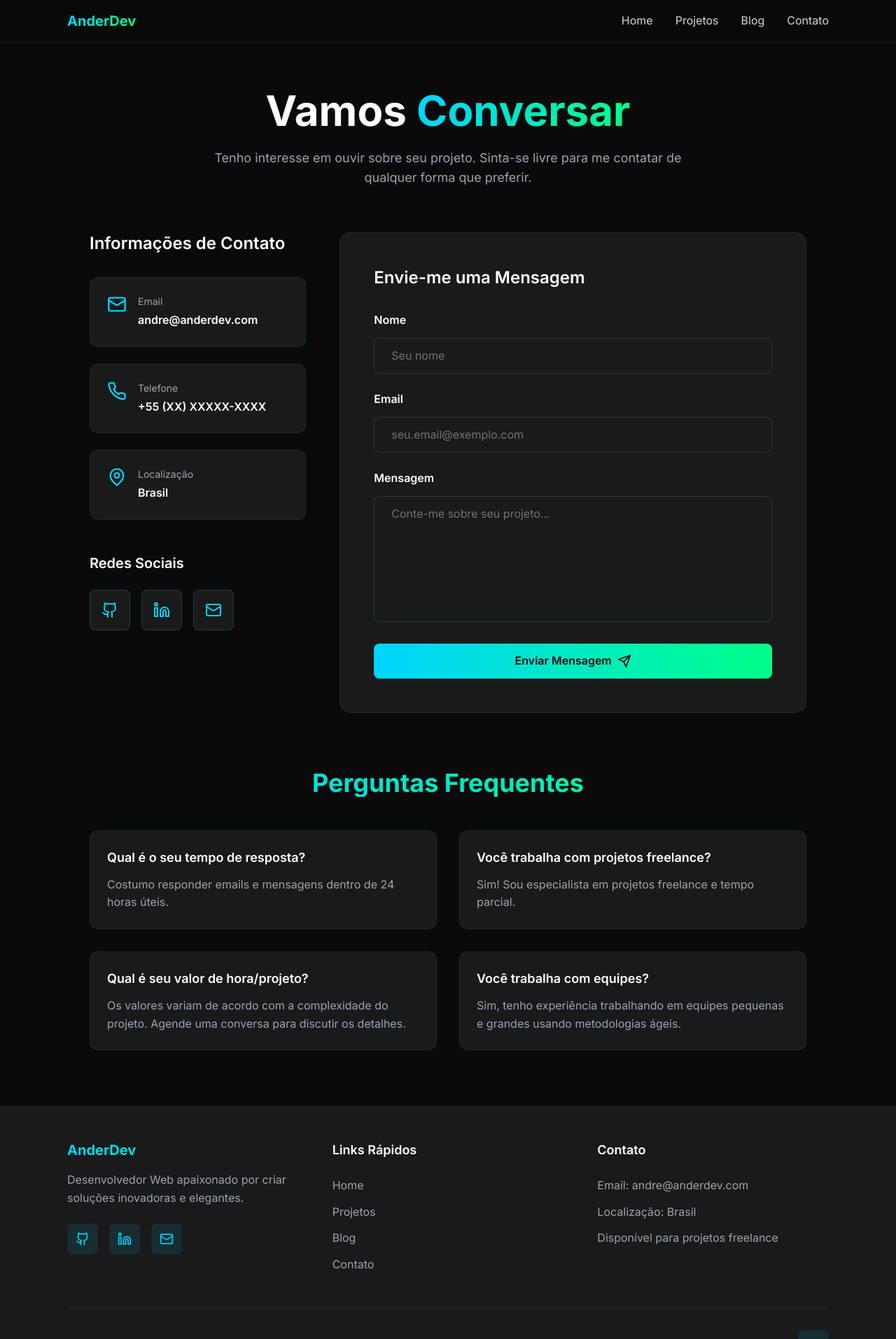
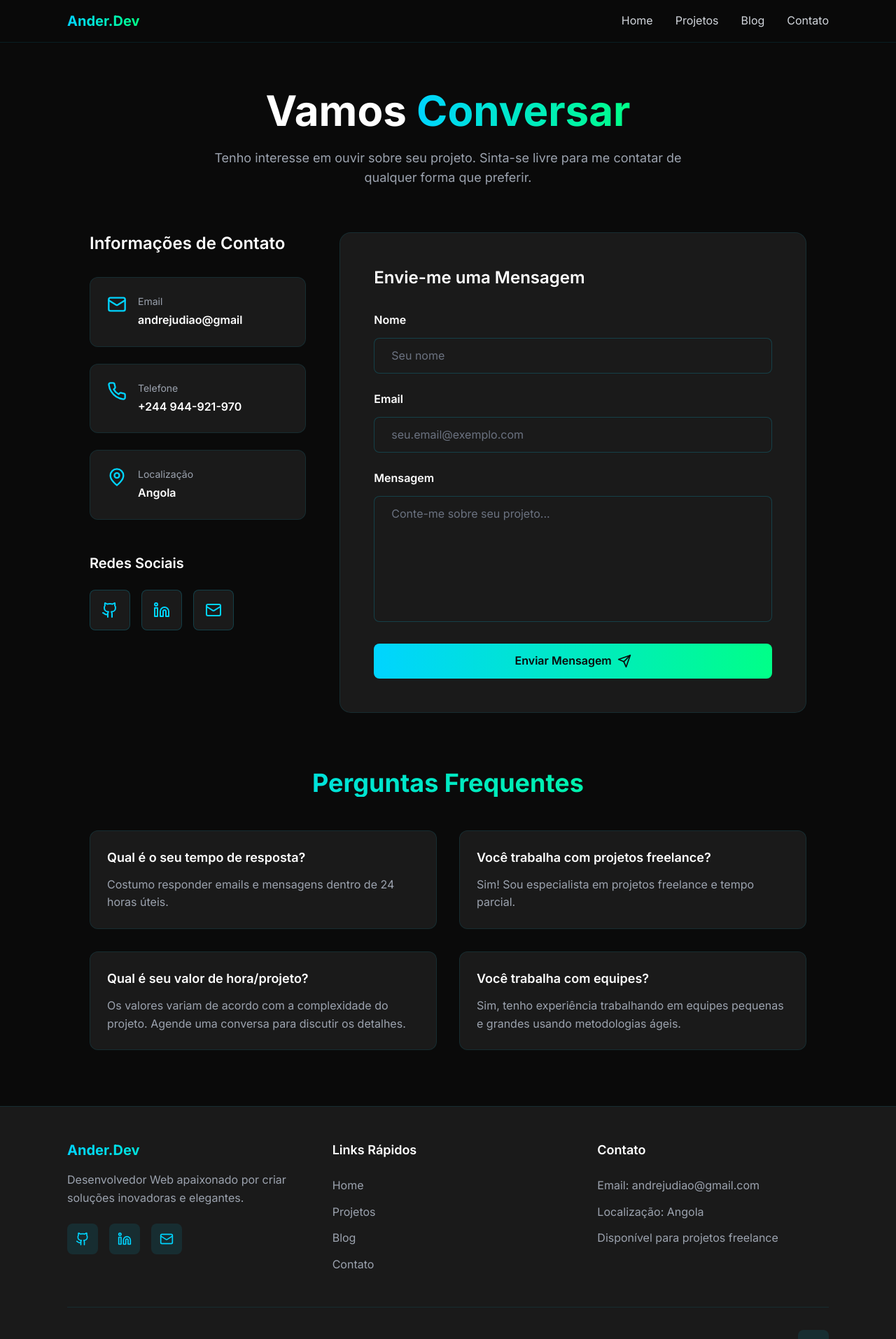
Before and after one commit to ajudiao/my-dev-portfolio, a React (Vite) app: page /contato in a window 1280 px wide. Shown: the top 1914 px of the page at 70% size. Built offline with nearby package versions, Linux system fonts and the light colour scheme.

Commit message:
Colocando foto na sessao sobre

```diff
--- a/src/components/Footer.jsx
+++ b/src/components/Footer.jsx
@@ -15,13 +15,13 @@ function Footer() {
         <div className="grid grid-cols-1 md:grid-cols-3 gap-12 mb-12">
           {/* Brand */}
           <div>
-            <h3 className="text-xl font-bold text-gradient mb-4">AnderDev</h3>
+            <h3 className="text-xl font-bold text-gradient mb-4">Ander.Dev</h3>
             <p className="text-gray-400 mb-6">
               Desenvolvedor Web apaixonado por criar soluções inovadoras e elegantes.
             </p>
             <div className="flex gap-4">
               <a
-                href="https://github.com/anderdev"
+                href="https://github.com/ajudiao"
                 target="_blank"
                 rel="noopener noreferrer"
                 className="bg-primary/10 text-primary p-3 rounded-lg hover:bg-primary hover:text-dark-900 transition-all duration-300"
@@ -30,7 +30,7 @@ function Footer() {
                 <Github size={20} />
               </a>
               <a
-                href="https://linkedin.com/in/andrejudiao"
+                href="https://www.linkedin.com/in/andr%C3%A9-judi%C3%A3o-20b63434b/"
                 target="_blank"
                 rel="noopener noreferrer"
                 className="bg-primary/10 text-primary p-3 rounded-lg hover:bg-primary hover:text-dark-900 transition-all duration-300"
@@ -39,7 +39,7 @@ function Footer() {
                 <Linkedin size={20} />
               </a>
               <a
-                href="mailto:andre@anderdev.com"
+                href="mailto:andrejudiao@gmail,com"
                 className="bg-primary/10 text-primary p-3 rounded-lg hover:bg-primary hover:text-dark-900 transition-all duration-300"
                 aria-label="Email"
               >
@@ -74,8 +74,8 @@ function Footer() {
           <div>
             <h4 className="text-lg font-semibold text-white mb-6">Contato</h4>
             <div className="space-y-3 text-gray-400">
-              <p>Email: andre@anderdev.com</p>
-              <p>Localização: Brasil</p>
+              <p>Email: andrejudiao@gmail.com</p>
+              <p>Localização: Angola</p>
               <p>Disponível para projetos freelance</p>
             </div>
           </div>
@@ -84,7 +84,7 @@ function Footer() {
         {/* Divider */}
         <div className="border-t border-primary/10 pt-8 flex flex-col md:flex-row justify-between items-center gap-6">
           <p className="text-gray-400 text-center md:text-left">
-            © {currentYear} AnderDev. Todos os direitos reservados.
+            © {currentYear} Ander.Dev. Todos os direitos reservados.
           </p>
           <button
             onClick={scrollToTop}
--- a/src/components/Header.jsx
+++ b/src/components/Header.jsx
@@ -19,7 +19,7 @@ function Header() {
       <nav className="max-w-6xl mx-auto px-4 md:px-8 py-4 flex justify-between items-center">
         {/* Logo */}
         <Link to="/" className="text-xl font-bold text-gradient">
-          AnderDev
+          Ander.Dev
         </Link>
 
         {/* Menu Desktop */}
--- a/src/components/TechStack.jsx
+++ b/src/components/TechStack.jsx
@@ -13,10 +13,6 @@ const TechStack = () => {
     {
       name: 'Next JS',
       logo: 'https://cdn.jsdelivr.net/gh/devicons/devicon@latest/icons/nextjs/nextjs-original.svg',
-    },
-    {
-      name: 'React Native',
-      logo: 'https://cdn.jsdelivr.net/gh/devicons/devicon@latest/icons/react/react-original.svg',
     },
     {
       name: 'Express',
--- a/src/pages/Contact.jsx
+++ b/src/pages/Contact.jsx
@@ -15,19 +15,19 @@ function Contact() {
     {
       icon: <Mail size={28} />,
       label: 'Email',
-      value: 'andre@anderdev.com',
-      href: 'mailto:andre@anderdev.com',
+      value: 'andrejudiao@gmail',
+      href: 'mailto:andrejudiao@gmail.com',
     },
     {
       icon: <Phone size={28} />,
       label: 'Telefone',
-      value: '+55 (XX) XXXXX-XXXX',
-      href: 'tel:+5511999999999',
+      value: '+244 944-921-970',
+      href: 'tel:+244944921970',
     },
     {
       icon: <MapPin size={28} />,
       label: 'Localização',
-      value: 'Brasil',
+      value: 'Angola',
       href: '#',
     },
   ]
@@ -36,17 +36,17 @@ function Contact() {
     {
       icon: <Github size={24} />,
       label: 'GitHub',
-      href: 'https://github.com/anderdev',
+      href: 'https://github.com/ajudiao',
     },
     {
       icon: <Linkedin size={24} />,
       label: 'LinkedIn',
-      href: 'https://linkedin.com/in/andrejudiao',
+      href: 'https://www.linkedin.com/in/andr%C3%A9-judi%C3%A3o-20b63434b/',
     },
     {
       icon: <Mail size={24} />,
       label: 'Email',
-      href: 'mailto:andre@anderdev.com',
+      href: 'mailto:andrejudiao@gmail.com',
     },
   ]
 
--- a/src/pages/Home.jsx
+++ b/src/pages/Home.jsx
@@ -74,8 +74,7 @@ function Home() {
               className="text-lg md:text-xl text-gray-400 mb-12 max-w-2xl mx-auto"
               variants={itemVariants}
             >
-              Desenvolvedor Web apaixonado por <span className="highlight">Back-end</span> e
-              experiente em <span className="highlight">Front-end</span>
+              Desenvolvedor <span className="highlight">Full Stack</span> com experiência sólida em <span className="highlight">Front-end</span>
             </motion.p>
 
             <motion.div
```
